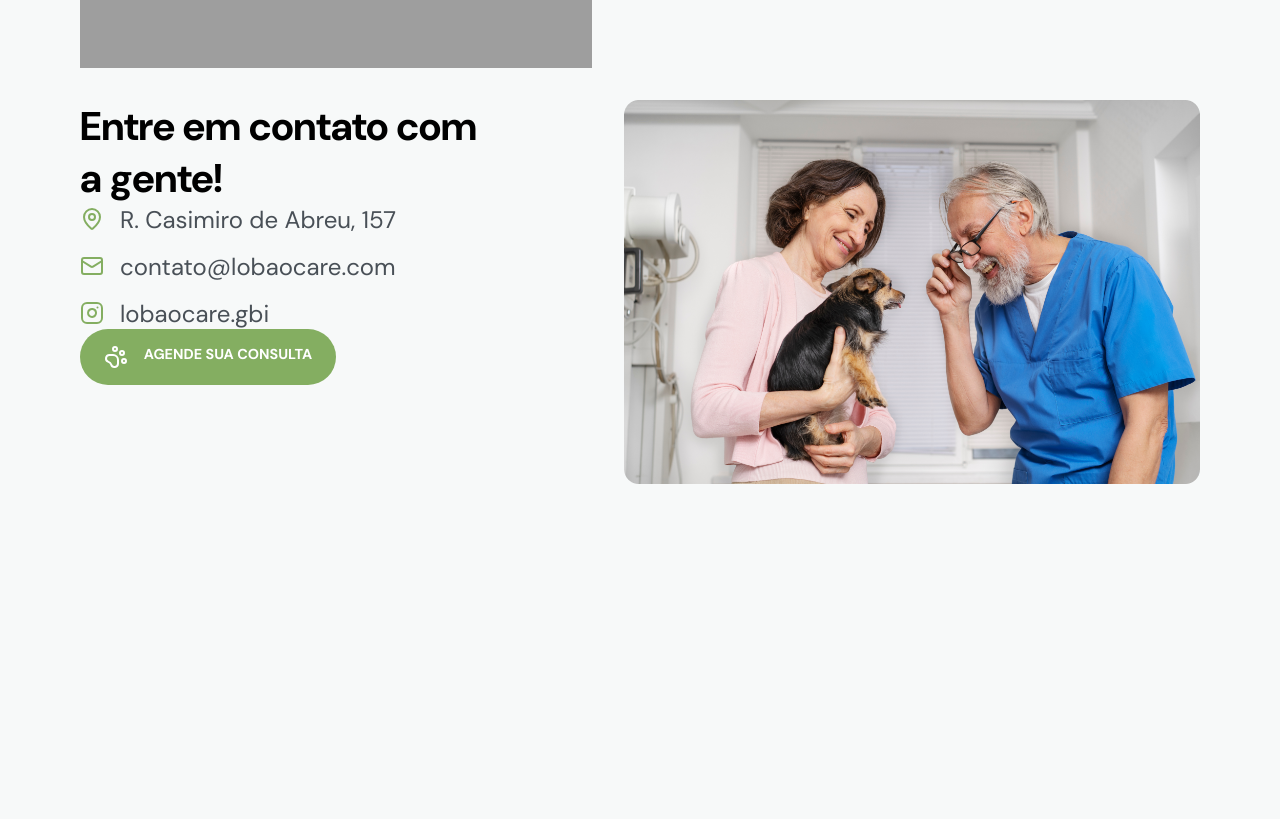
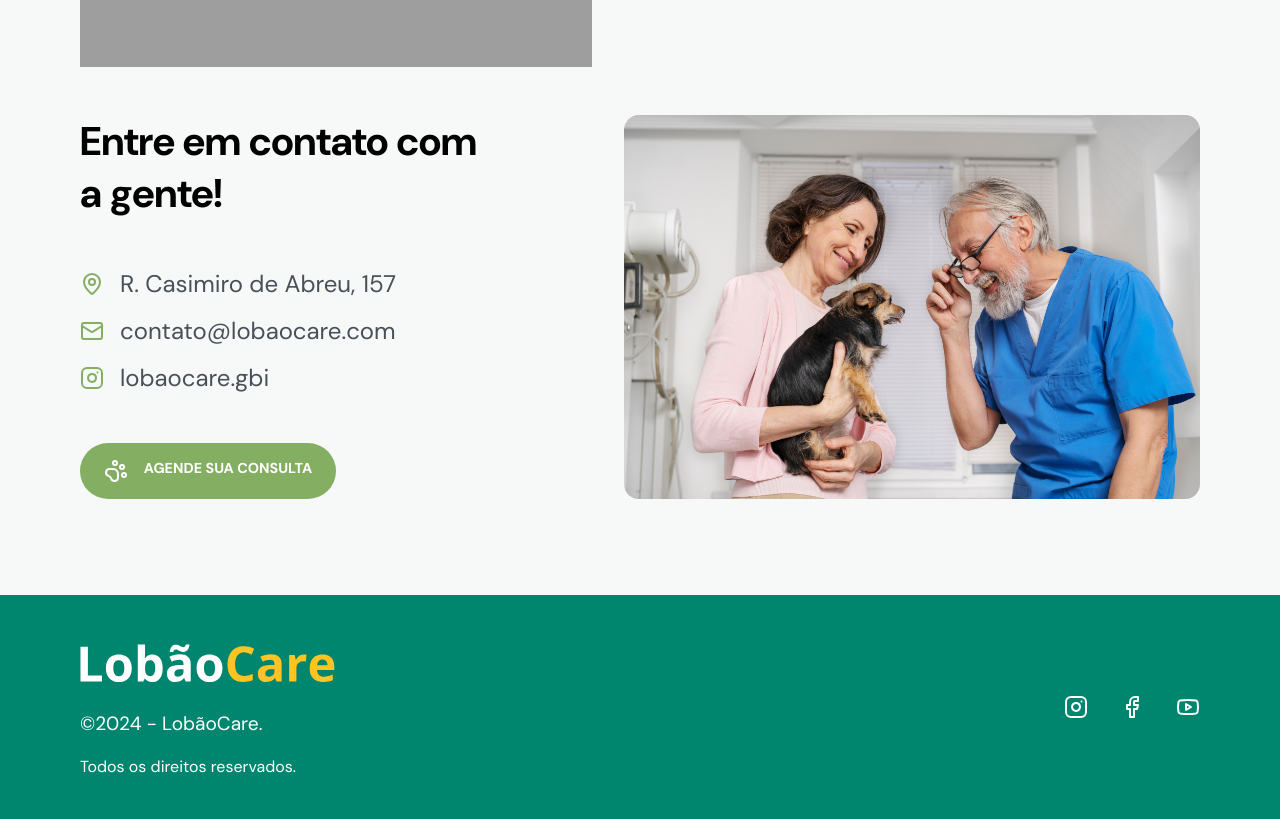
Before and after one commit to emerss001/Lobao-Care-IHM, a plain HTML site: page index.html in a window 1280 px wide. Shown: the part 2263-3082 px from the top of the page. Before the commit the page ends 2747 px from the top, so only its background shows below. Drawn offline with Linux system fonts and the light colour scheme; grey boxes are pictures that could not be loaded.

Commit message:
criando footer da pagina

```diff
--- /dev/null
+++ b/assets/css/footer/footer-css.css
@@ -0,0 +1,40 @@
+:root {
+    --background-color: #f7f9f9;
+    --verde-principal: #00856f;
+    --verde-secundario: #84ae61;
+    --texto-branco: #ffffff;
+    --preto-secundario: #495057;
+    --verde-card: #d2e0c7;
+    --verde-footer: #00856f;
+}
+
+footer {
+    height: 14rem;
+    padding: 0 5rem 0 5rem;
+    justify-content: space-between;
+    display: flex;
+    align-items: center;
+    background-color: var(--verde-principal);
+}
+
+footer > div:first-of-type {
+    gap: 20px;
+    display: flex;
+    flex-direction: column;
+}
+
+footer p {
+    color: var(--texto-branco);
+    font-size: 1.2rem;
+    margin: 0;
+}
+
+footer span {
+    color: var(--texto-branco);
+    font-size: 1rem;
+}
+
+footer .icons {
+    display: flex;
+    gap: 2rem;
+}
--- a/assets/css/home/home-css.css
+++ b/assets/css/home/home-css.css
@@ -175,9 +175,19 @@ main {
 
 /* ESTILIZAÇÃO DA PARTE DE CONTATOS */
 .contatos {
-    margin-top: 2rem;
+    margin-top: 3rem;
+    margin-bottom: 6rem;
     display: flex;
+    align-items: stretch;
     justify-content: space-between;
+    height: 90%;
+}
+
+.contatos > div {
+    display: flex;
+    flex-direction: column;
+    justify-content: space-between;
+    flex: 1;
 }
 
 .contatos img {
--- a/assets/css/navbar/css-navbar.css
+++ b/assets/css/navbar/css-navbar.css
@@ -1,6 +1,6 @@
 .navbar {
-    height: 92px;
-    padding: 0 80px 0 80px;
+    height: 5.7rem;
+    padding: 0 5rem 0 5rem;
     justify-content: space-between;
     display: flex;
     align-items: center;
--- a/index.html
+++ b/index.html
@@ -6,6 +6,7 @@
         <link rel="icon" href="/assets/icons/lobo.png" type="image/x-icon" />
         <link rel="stylesheet" href="/assets/css/home/home-css.css" />
         <link rel="stylesheet" href="/assets/css/navbar/css-navbar.css" />
+        <link rel="stylesheet" href="./assets/css/footer/footer-css.css" />
         <title>LobaoCare</title>
     </head>
     <body>
@@ -116,5 +117,32 @@
                 <img src="/assets/imgs/contact.png" alt="Pessoas brincando com um cachorro" />
             </div>
         </main>
+        <footer>
+            <div>
+                <img src="/assets/icons/Logo.svg" alt="texto da logo" width="255px" height="55px" />
+                <p>©2024 - LobãoCare.</p>
+                <span>Todos os direitos reservados.</span>
+            </div>
+            <div class="icons">
+                <svg
+                    xmlns="http://www.w3.org/2000/svg"
+                    width="24"
+                    height="24"
+                    viewBox="0 0 24 24"
+                    fill="none"
+                    stroke="#ffffff"
+                    stroke-width="2"
+                    stroke-linecap="round"
+                    stroke-linejoin="round"
+                    class="lucide lucide-instagram"
+                >
+                    <rect width="20" height="20" x="2" y="2" rx="5" ry="5" />
+                    <path d="M16 11.37A4 4 0 1 1 12.63 8 4 4 0 0 1 16 11.37z" />
+                    <line x1="17.5" x2="17.51" y1="6.5" y2="6.5" />
+                </svg>
+                <img src="./assets/icons/facebook.svg" alt="logo do instagram" />
+                <img src="./assets/icons/youtube.svg" alt="logo do instagram" />
+            </div>
+        </footer>
     </body>
 </html>
```
Also changed, not shown: assets/icons/facebook.svg (added), assets/icons/youtube.svg (added).
